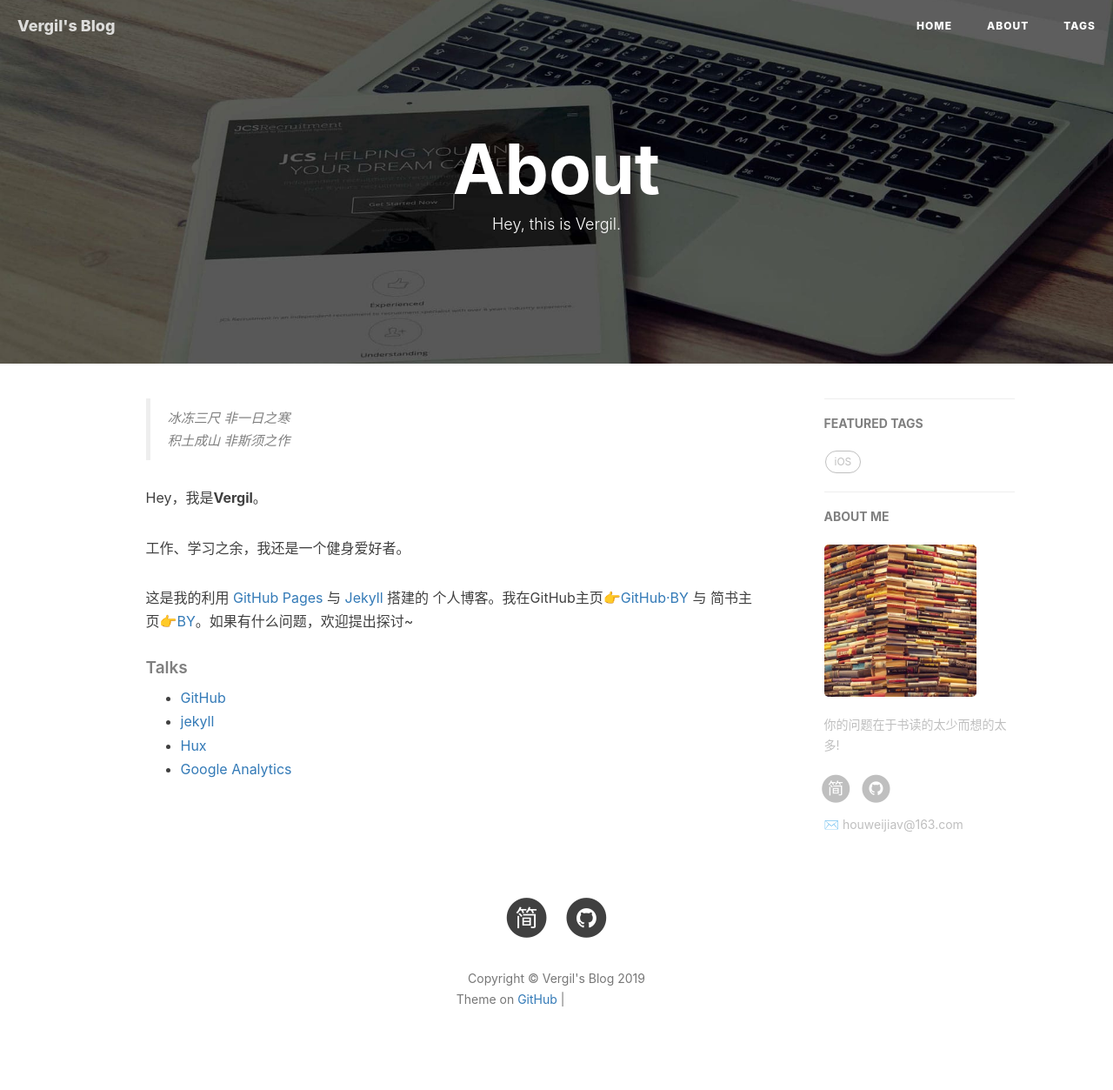
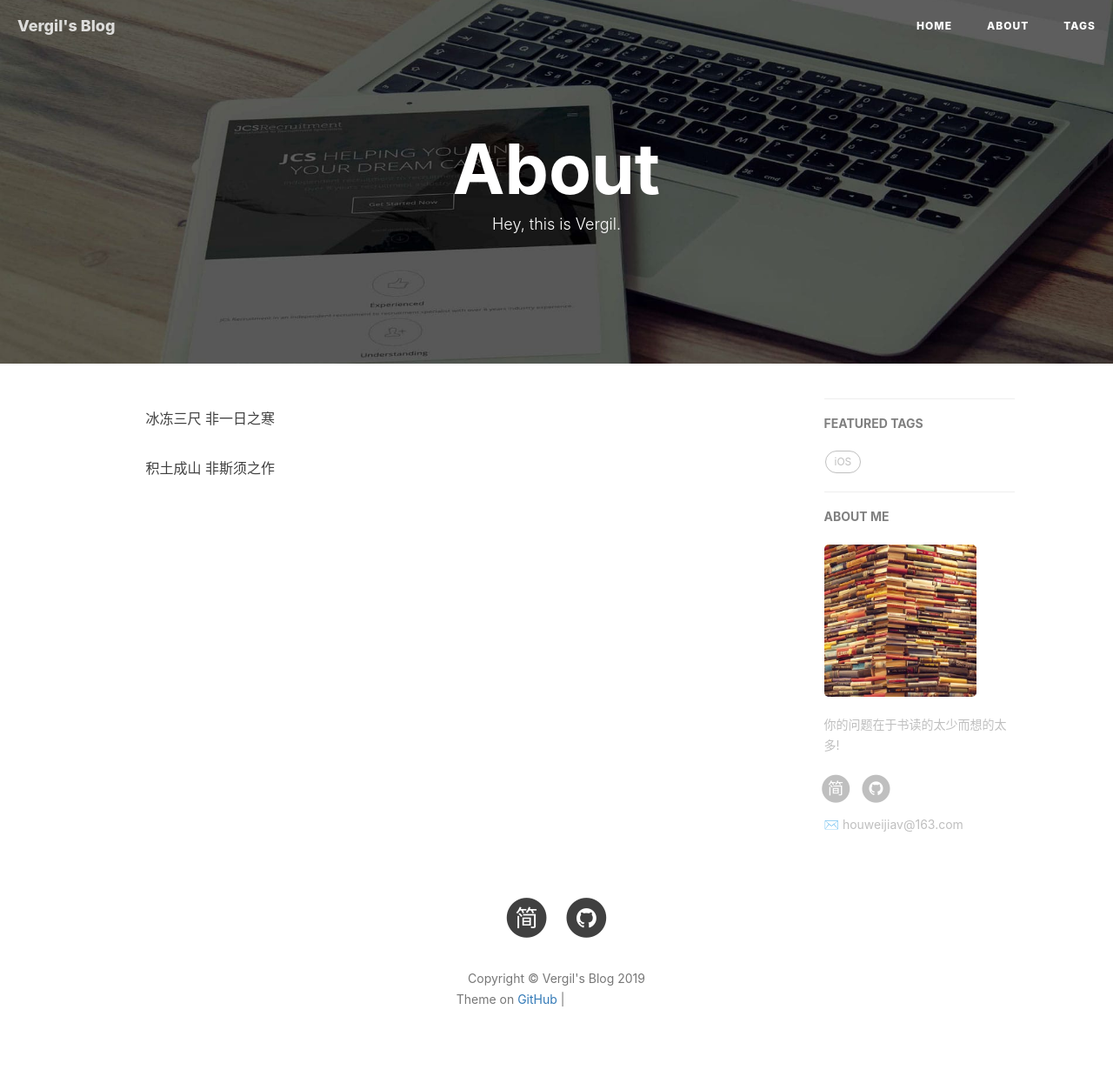
Before and after one commit to Vergil-wj/Vergil-wj.github.io, a Jekyll site: the page built from about.html, in a window 1280 px wide. Shown: the whole page at 87% size. Built offline with Jekyll 4.4.1, drawn with Linux system fonts in a browser that asks for light colours; nearby versions of some CDN libraries; comment, search, counter and statistics services are not loaded; some of the changed lines change nothing that is shown; grey boxes are pictures that could not be loaded.

Commit message:
Update about.html

```diff
--- a/about.html
+++ b/about.html
@@ -15,7 +15,7 @@ header-img: "img/post-bg-rwd.jpg"
 <div class="zh post-container">
 
     <!--copied from markdown -->
-    <blockquote><p>冰冻三尺 非一日之寒<br>
+<!--     <blockquote><p>冰冻三尺 非一日之寒<br>
     积土成山 非斯须之作</p></blockquote>
 
     <p>Hey，我是<strong>Vergil</strong>。</p>
@@ -33,7 +33,9 @@ header-img: "img/post-bg-rwd.jpg"
         <li><a href="http://jekyll.com.cn/">jekyll</a></li>
         <li><a href="http://huangxuan.me/">Hux</a></li>
         <li><a href="https://analytics.google.com/analytics">Google Analytics</a></li>
-    </ul>
+    </ul> -->
+    <p>冰冻三尺 非一日之寒</p>
+    <p>积土成山 非斯须之作</p>
 </div>
 
 <!-- English Version -->
```
